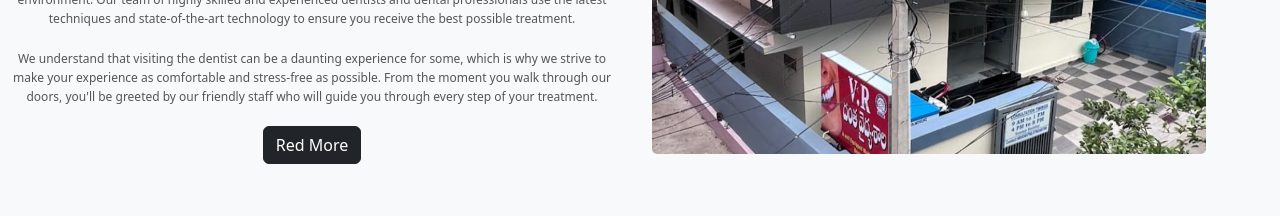
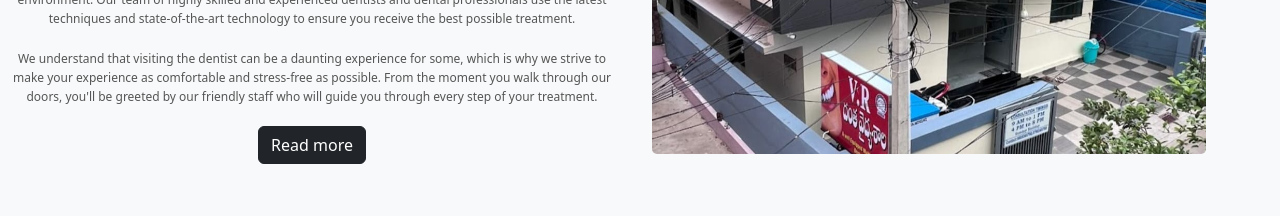
Before and after one commit to Pavan20kumar/V.R-Dental-care, a React (Create React App) app: page / in a window 1280 px wide. Shown: the part 1800-2016 px from the top of the page. Built offline with nearby package versions, Linux system fonts and the light colour scheme.

Commit message:
Add files via upload

```diff
--- a/src/component/About/index.js
+++ b/src/component/About/index.js
@@ -1,5 +1,8 @@
 import React from 'react';
 import './about.css';
+import { Link } from 'react-router-dom';
+
+
 
 
 const About = () => {
@@ -20,7 +23,9 @@
 </p>
 
 <div>
-  <button className='btn btn-dark'>Red More</button>
+ <Link to='/about'>
+ <button className='btn btn-dark'>Read more</button>
+ </Link>
 </div>
 
 
@@ -42,7 +47,6 @@
         </div>
 
 
-
       </div>
 
 
```
Also changed, not shown: src/component/About/about.css (line endings or trailing spaces).
